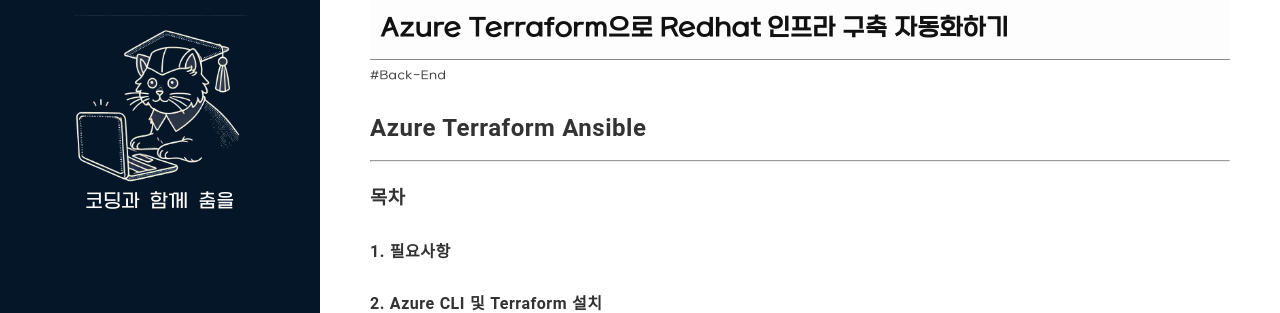
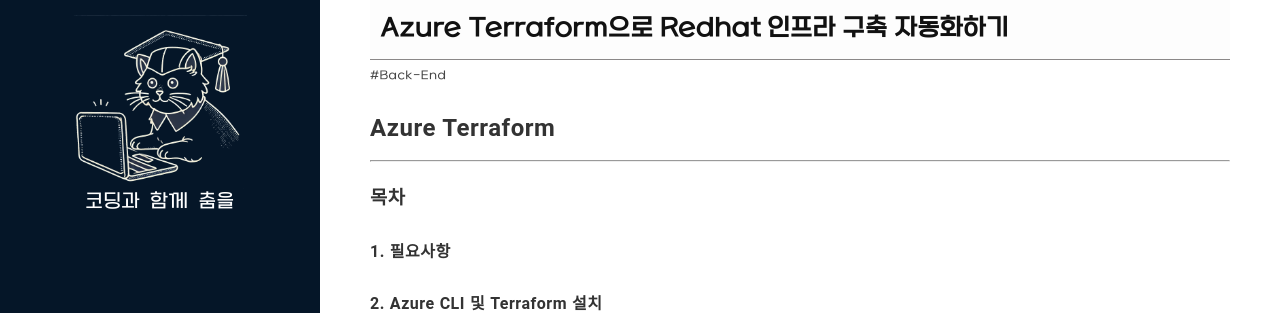
Before and after one commit to billiamchoi/billiamchoi.github.io, a Jekyll site: the page built from _posts/Develop/2025-04-07-azure-terraform으로-redhat-인프라-구축-자동화하기.md, in a window 1280 px wide and 900 px high. Shown: the top 313 px of the window. Built offline with Jekyll 4.4.1, drawn with Linux system fonts in a browser that asks for light colours; comment, search, counter and statistics services are not loaded.

Commit message:
Update Develop “2025-04-07-azure-terraform으로-redhat-인프라-구축-자동화하기”

```diff
--- a/_posts/Develop/2025-04-07-azure-terraform으로-redhat-인프라-구축-자동화하기.md
+++ b/_posts/Develop/2025-04-07-azure-terraform으로-redhat-인프라-구축-자동화하기.md
@@ -11,7 +11,7 @@
   - Back-End
 img-tag: study
 ---
-# Azure Terraform Ansible
+# Azure Terraform
 
 ---
 
```
